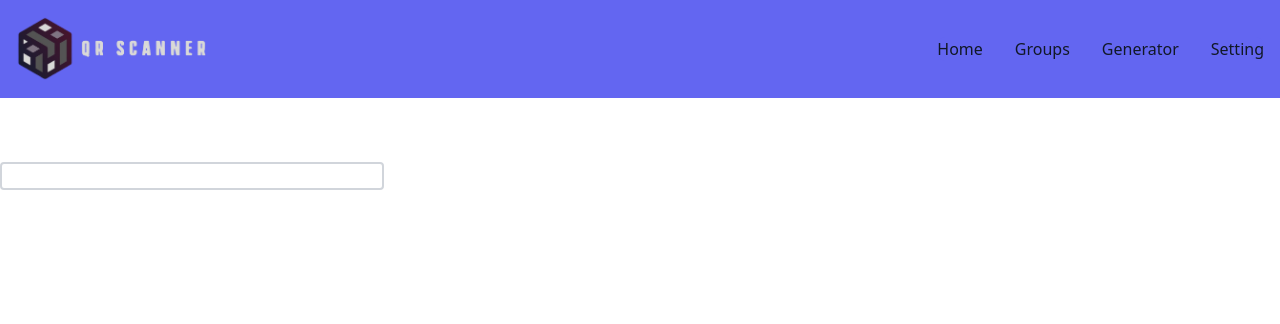
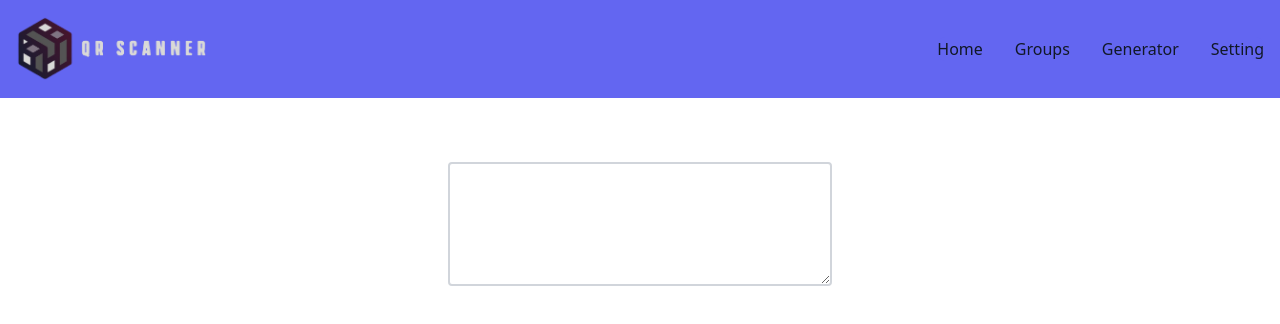
Before and after one commit to tcandra24/qr-code-scanner-react, a React (Vite) app: page /generator in a window 1280 px wide. Shown: the top 324 px of the page. Built offline with nearby package versions, Linux system fonts and the light colour scheme.

Commit message:
Add Style on qrcode generator

```diff
--- a/src/views/generator/index.jsx
+++ b/src/views/generator/index.jsx
@@ -7,12 +7,24 @@ const Generator = () => {
 
   return (
     <DefaultLayout>
-      <input
-        className="w-96 border-2 rounded border-gray-300"
-        type="text"
-        onChange={(e) => isText(e.target.value)}
-      />
-      {text && <QRCodeSVG value={text} />}
+      <div className="w-full h-full flex justify-center flex-col items-center bg-cover gap-2">
+        <div className="w-auto">
+          <textarea
+            cols="5"
+            rows="5"
+            className="w-96 border-2 rounded border-gray-300"
+            onChange={(e) => isText(e.target.value)}
+          ></textarea>
+        </div>
+        <div className="w-auto">
+          {text && (
+            <QRCodeSVG
+              className="relative border-8 overflow-hidden border-gray-600 bg-gray-60 rounded-3xl flex flex-col w-96 h-96 justify-center items-center bg-no-repeat bg-cover shadow-2xl p-5"
+              value={text}
+            />
+          )}
+        </div>
+      </div>
     </DefaultLayout>
   );
 };
```
